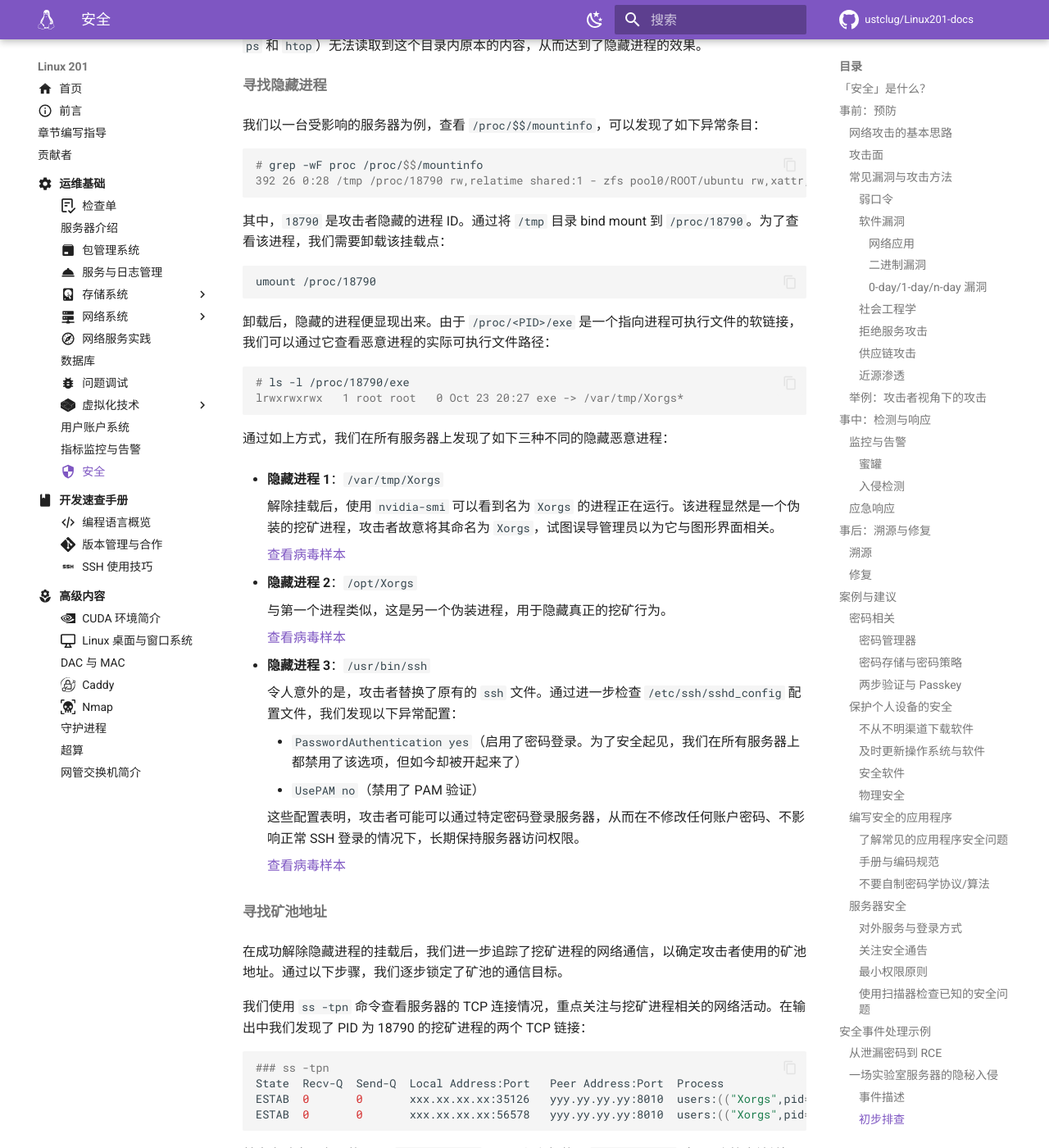
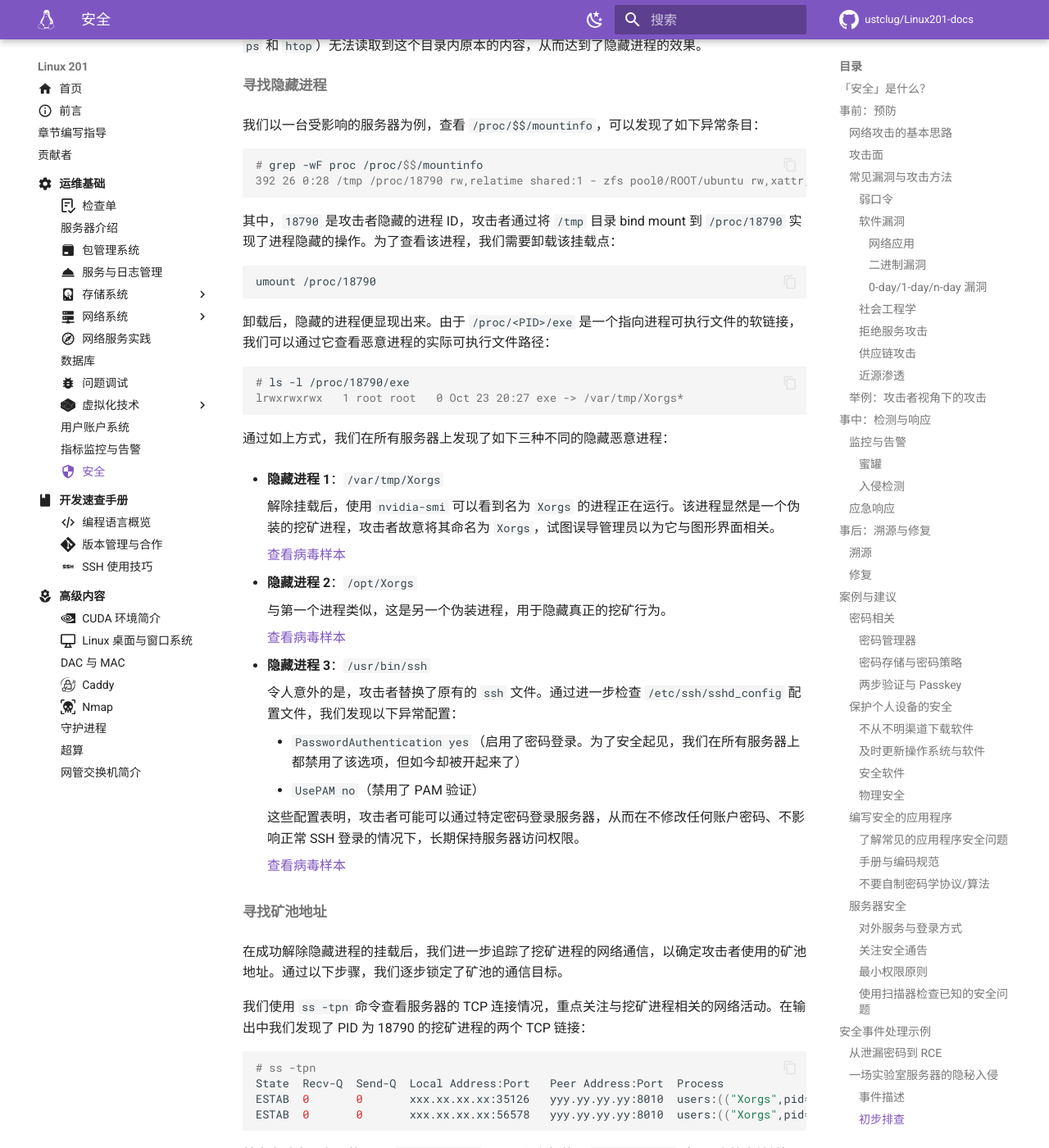
Before and after one commit to ustclug/Linux201-docs, an MkDocs documentation site: the page built from docs/ops/security.md, in a window 1280 px wide and 1400 px high, scrolled down 25910 px. Shown: the whole window at 82% size. Built offline with MkDocs 1.6.1 and Material for MkDocs 9.7.7, drawn with Linux system fonts in a browser that asks for light colours; comment, search, counter and statistics services are not loaded; some of the changed text lies outside the part shown.

Commit message:
Apply suggestions from code review
Co-authored-by: taoky <taoky99@outlook.com>

````diff
--- a/docs/ops/security.md
+++ b/docs/ops/security.md
@@ -827,7 +827,7 @@ function downloadFile($url,$x){
 392 26 0:28 /tmp /proc/18790 rw,relatime shared:1 - zfs pool0/ROOT/ubuntu rw,xattr,posixacl,casesensitive
 ```
 
-其中，`18790` 是攻击者隐藏的进程 ID。通过将 `/tmp` 目录 bind mount 到 `/proc/18790`。为了查看该进程，我们需要卸载该挂载点：
+其中，`18790` 是攻击者隐藏的进程 ID，攻击者通过将 `/tmp` 目录 bind mount 到 `/proc/18790` 实现了进程隐藏的操作。为了查看该进程，我们需要卸载该挂载点：
 
 ```shell
 umount /proc/18790
@@ -874,7 +874,7 @@ lrwxrwxrwx   1 root root   0 Oct 23 20:27 exe -> /var/tmp/Xorgs*
 <!-- `ss` 命令是用于查看网络连接的工具，`-t` 参数表示只显示 TCP 连接，`-p` 参数显示进程相关信息，`-n` 参数显示 IP 地址和端口号，而不是尝试解析域名。 -->
 
 ```shell
-### ss -tpn
+# ss -tpn
 State  Recv-Q  Send-Q  Local Address:Port   Peer Address:Port  Process
 ESTAB  0       0       xxx.xx.xx.xx:35126   yyy.yy.yy.yy:8010  users:(("Xorgs",pid=18790,fd=101))
 ESTAB  0       0       xxx.xx.xx.xx:56578   yyy.yy.yy.yy:8010  users:(("Xorgs",pid=18790,fd=102))
````
Also changed, not shown: other parts of docs/ops/security.md (+1 -1 lines).
